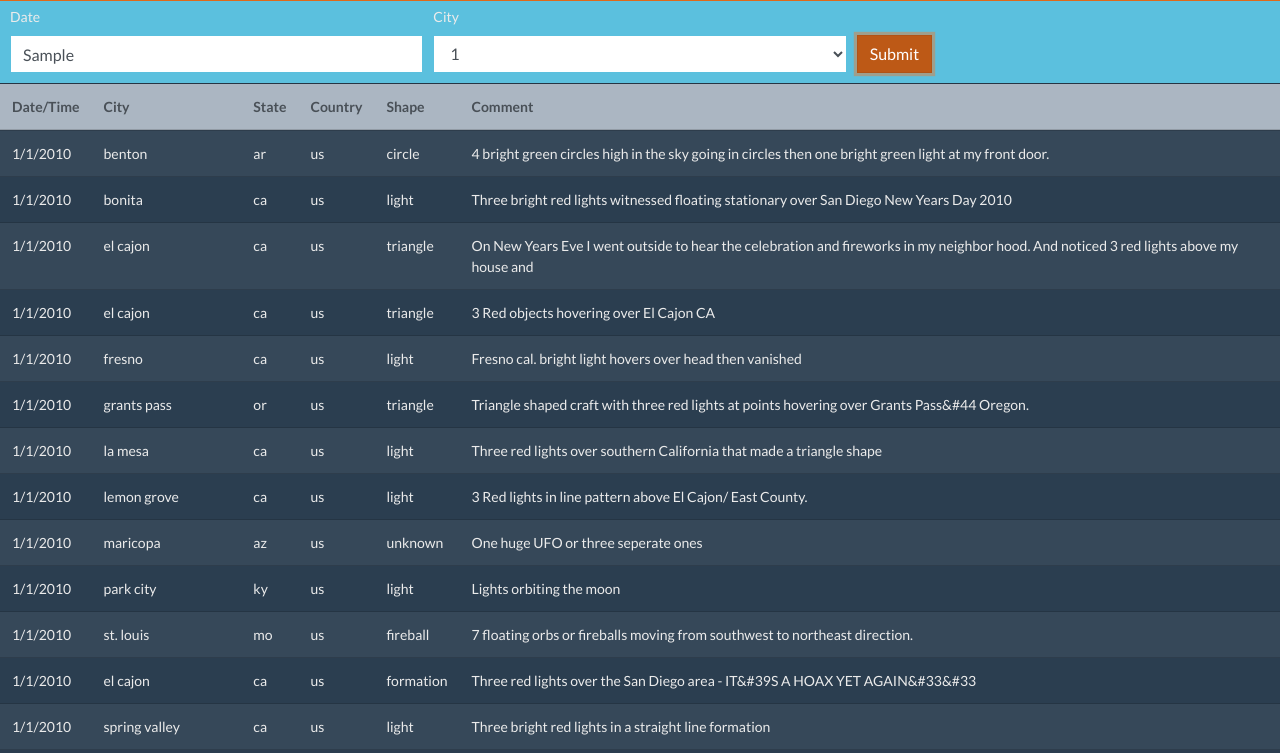
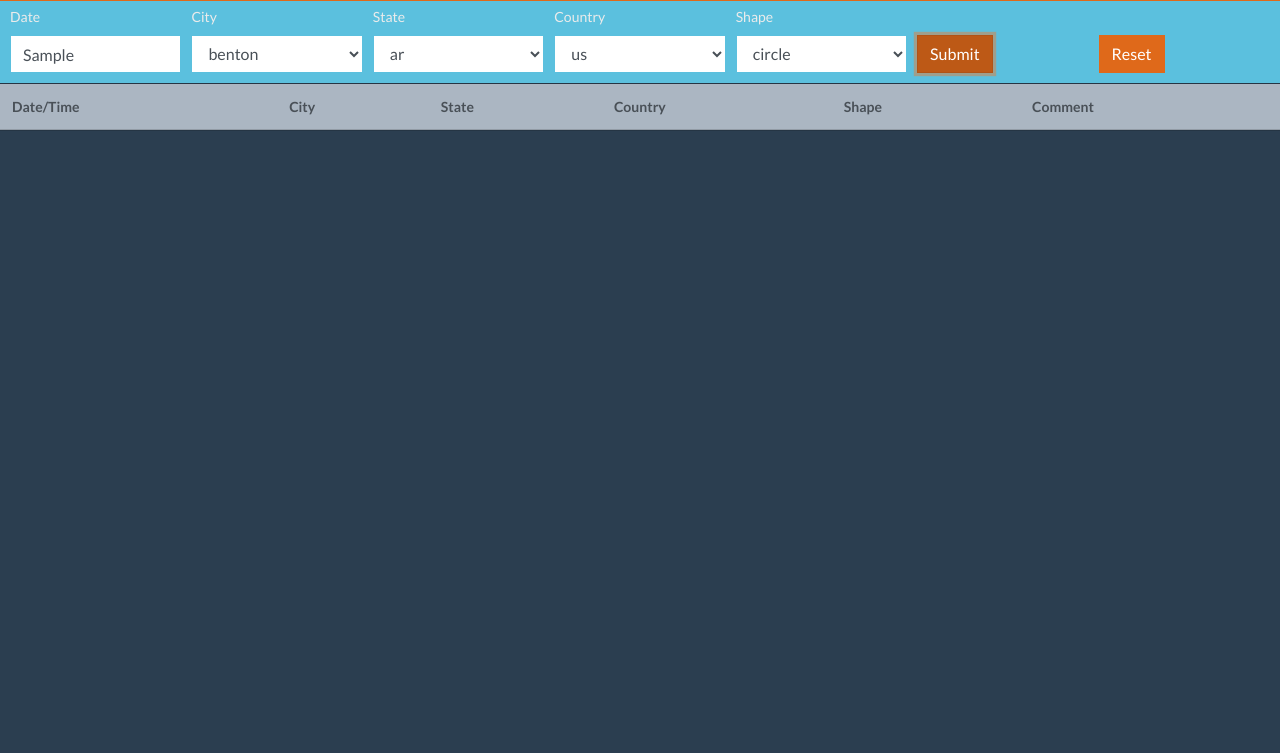
Before and after one commit to MarcyVampQueen/javascript-challenge, a plain HTML site: page UFO-level-1/index.html in a window 1280 px wide. Both pictures are taken after typing "Sample" into the empty fields and a click on the button "Submit". Shown: the part 47-800 px from the top of the page. Drawn offline with nearby package versions, Linux system fonts and the light colour scheme.

Commit message:
able to filter by date; can't reset

```diff
--- a/UFO-level-1/index.html
+++ b/UFO-level-1/index.html
@@ -25,7 +25,19 @@
           <label for="cityInput">City</label>
         </div>
         <div class="col">
+          <label for="stateInput">State</label>
+        </div>
+        <div class="col">
+          <label for="countryInput">Country</label>
+        </div>
+        <div class="col">
+          <label for="shapeInput">Shape</label>
+        </div>
+        <div class="col">
           <!-- Empty for Submit Button -->
+        </div>
+        <div class="col">
+          <!-- Empty for Reset Button -->
         </div>
       </div>
       <div class="form-row bg-info">
@@ -33,12 +45,30 @@
           <input type="text" class="form-control" placeholder="1/1/2010" id="dateInput">
         </div>
         <div class="col">
-          <select class="form-control" placeholder="City" id="cityInput">
-            <option>1</option>
+          <select class="form-control" id="cityInput">
+            <!-- City data will be inserted here -->
           </select>
         </div>
         <div class="col">
-          <button type="submit" class="btn btn-primary">Submit</button>
+          <select class="form-control" id="stateInput">
+            <!-- State data will be inserted here -->
+          </select>
+        </div>
+        <div class="col">
+          <select class="form-control" id="countryInput">
+            <!-- Country data will be inserted here -->
+          </select>
+        </div>
+        <div class="col">
+          <select class="form-control" id="shapeInput">
+            <!-- Shape data will be inserted here -->
+          </select>
+        </div>
+        <div class="col">
+          <button type="submit" class="btn btn-primary" id="submit">Submit</button>
+        </div>
+        <div class="col">
+          <button type="reset" class="btn btn-primary" id="reset">Reset</button>
         </div>
       </div>
     </form>
--- a/UFO-level-1/static/app.js
+++ b/UFO-level-1/static/app.js
@@ -1,31 +1,41 @@
 // from data.js
 var tableData = data;
-var tbody = d3.select("tbody");
 
-// // Append one table row `tr` to the table body
-// var row = tbody.append("tr");
+// Loop through the data to build the table and form inputs
+for (let sighting of tableData) {
+    // Building the table
+    buildTable(tableData);
 
-// // Append one cell for the student name
-// row.append("td").text(newGrade[0]);
-
-// // Append one cell for the student grade
-// row.append("td").text(newGrade[1]);
-
-// Loop through the data to build the table
-for (let sighting of tableData) {
-    var row = tbody.append("tr");
-    row.append("td").text(sighting.datetime);
-    row.append("td").text(sighting.city);
-    row.append("td").text(sighting.state);
-    row.append("td").text(sighting.country);
-    row.append("td").text(sighting.shape);
-    row.append("td").text(sighting.comments);
+    // Building the form
+    // TODO: MAKE THIS UNIQUE
+    d3.select("#cityInput").append("option").text(sighting.city);
+    d3.select("#stateInput").append("option").text(sighting.state);
+    d3.select("#countryInput").append("option").text(sighting.country);
+    d3.select("#shapeInput").append("option").text(sighting.shape);
 }
 
-d3.select("button").on("click", filterIt);
+d3.select("#submit").on("click", filterIt);
+// TODO: reset the table & form
+d3.select("#reset").on("click", buildTable(tableData));
 
 function filterIt() {
     // Prevent the page from refreshing
     d3.event.preventDefault();
-    console.log("it worked");
+    var dateInput = d3.select("#dateInput").node().value;
+    var filtered = tableData.filter(d => d.datetime === dateInput);
+    buildTable(filtered);
 }
+
+function buildTable(theData) {
+    var tbody = d3.select("tbody");
+    d3.select('tbody').html('')
+    for (let sighting of theData) {
+        var row = tbody.append("tr");
+        row.append("td").text(sighting.datetime);
+        row.append("td").text(sighting.city);
+        row.append("td").text(sighting.state);
+        row.append("td").text(sighting.country);
+        row.append("td").text(sighting.shape);
+        row.append("td").text(sighting.comments);
+    }
+}
```
